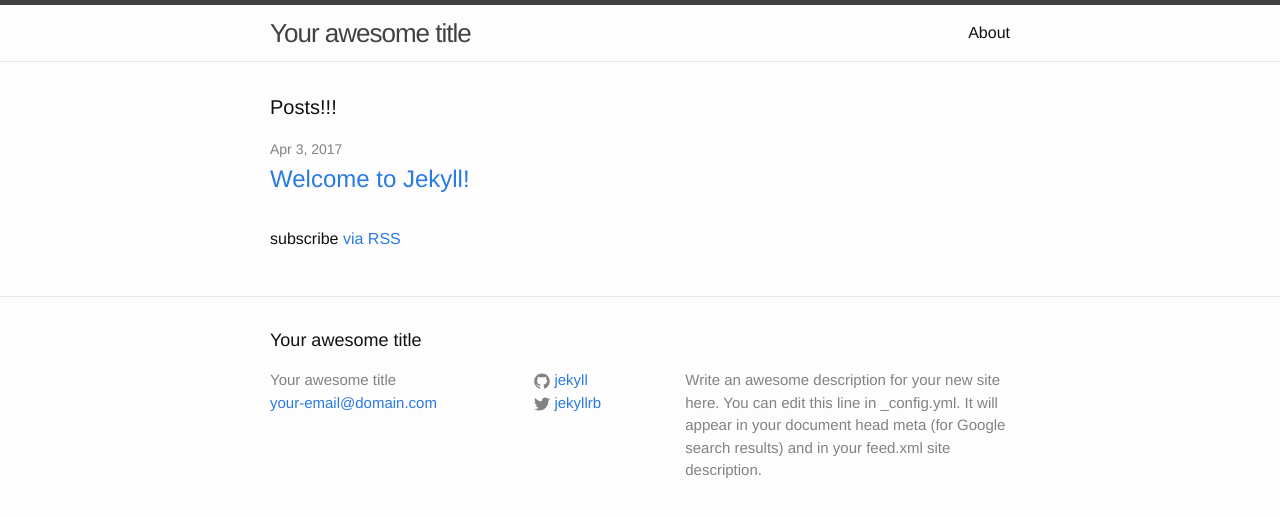
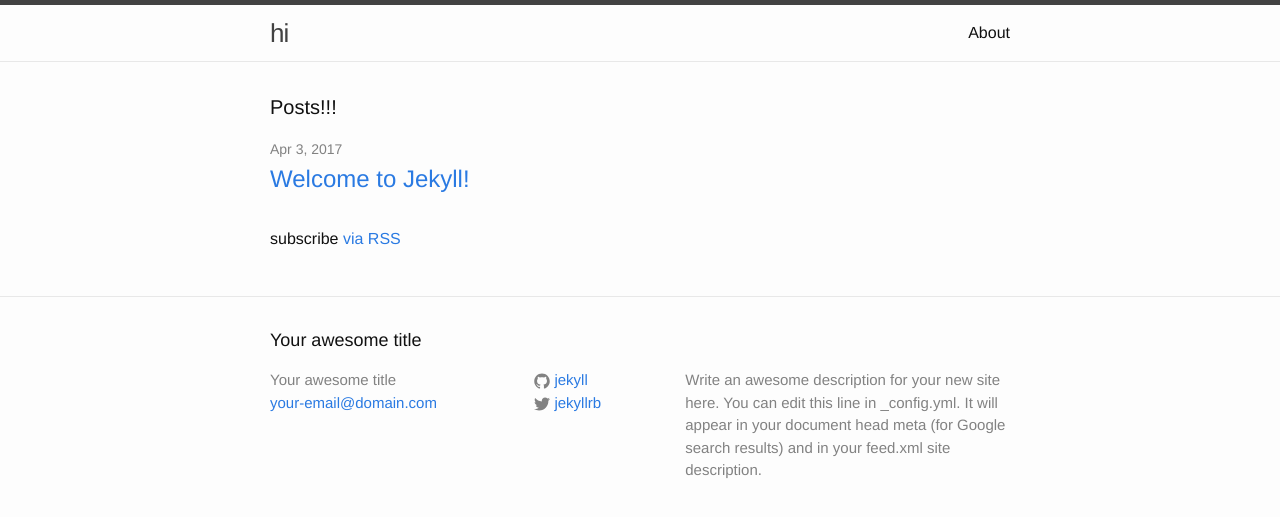
Before and after one commit to davidn333/davidnegus.github.io, a Jekyll site: the page built from index.html, in a window 1280 px wide. Shown: the top 517 px of the page. Built offline with Jekyll 4.4.1, drawn with Linux system fonts in a browser that asks for light colours.

Commit message:
Update header.html

```diff
--- a/_includes/header.html
+++ b/_includes/header.html
@@ -2,7 +2,7 @@
 
   <div class="wrapper">
 
-    <a class="site-title" href="{{ site.baseurl }}/">{{ site.title }}</a>
+    <a class="site-title" href="{{ site.baseurl }}/">hi</a>
 
     <nav class="site-nav">
       <a href="#" class="menu-icon">
```
